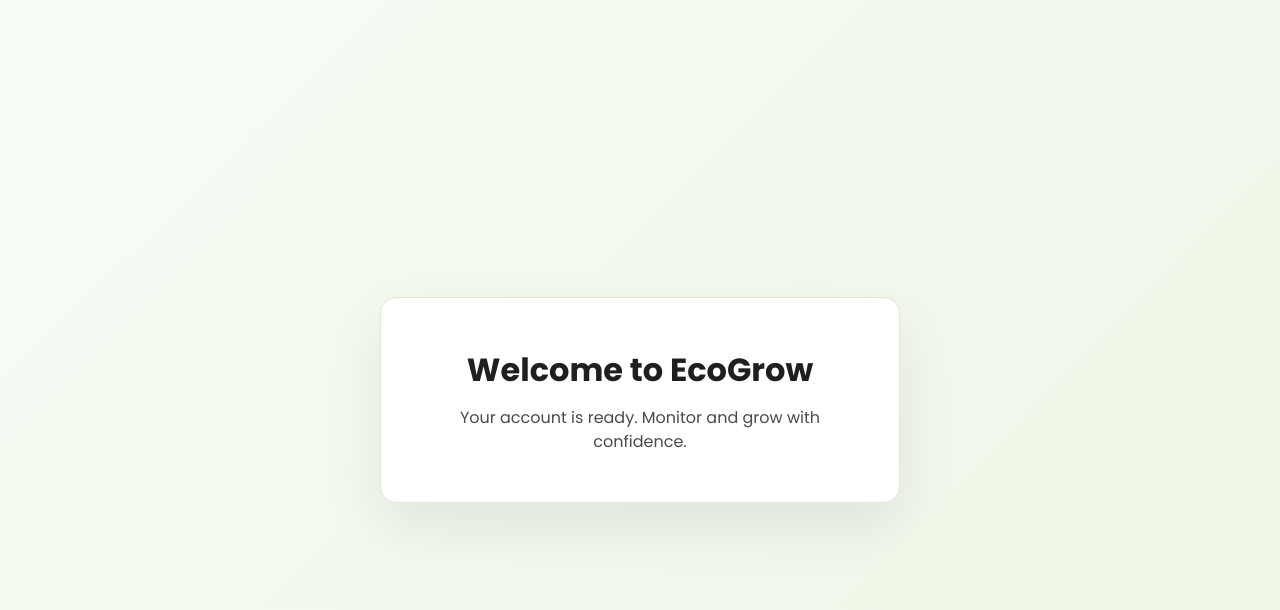
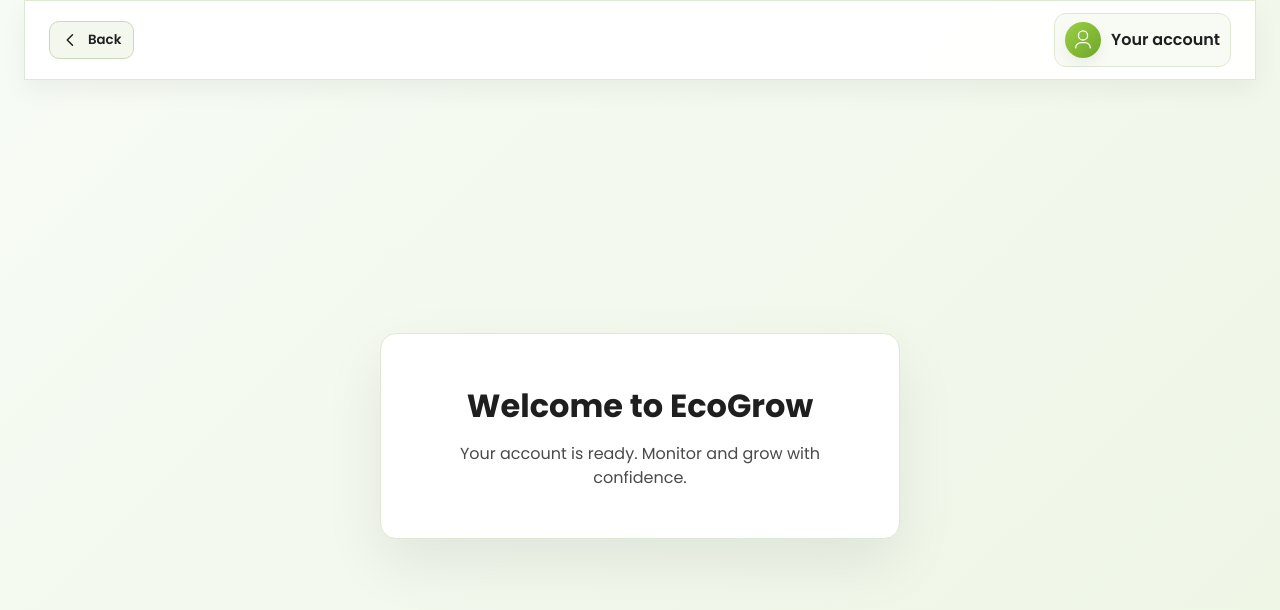
Before and after one commit to albinjojo/EcoGrow, a React (Vite) app: page /welcome in a window 1280 px wide. Shown: the top 610 px of the page. Built offline with nearby package versions, Linux system fonts and the light colour scheme; no server answers.

Commit message:
added a navbar with functionality of backnavigation from landingpage

```diff
--- /dev/null
+++ b/src/components/NavigationBar.jsx
@@ -0,0 +1,41 @@
+const UserIcon = () => (
+  <svg width="24" height="24" viewBox="0 0 24 24" fill="none" xmlns="http://www.w3.org/2000/svg">
+    <path
+      d="M12 12C14.7614 12 17 9.76142 17 7C17 4.23858 14.7614 2 12 2C9.23858 2 7 4.23858 7 7C7 9.76142 9.23858 12 12 12Z"
+      stroke="currentColor"
+      strokeWidth="1.4"
+      strokeLinecap="round"
+      strokeLinejoin="round"
+    />
+    <path
+      d="M4 20.6C4 17.3876 6.68629 14.8 10 14.8H14C17.3137 14.8 20 17.3876 20 20.6"
+      stroke="currentColor"
+      strokeWidth="1.4"
+      strokeLinecap="round"
+    />
+  </svg>
+)
+
+const NavigationBar = ({ userName = 'Account', onBack }) => {
+  return (
+    <header className="nav-bar">
+      <button className="nav-back" type="button" onClick={onBack} aria-label="Go back">
+        <svg width="18" height="18" viewBox="0 0 18 18" fill="none" xmlns="http://www.w3.org/2000/svg">
+          <path d="M10.5 3.75L5.25 9L10.5 14.25" stroke="#1F1F1F" strokeWidth="1.5" strokeLinecap="round" strokeLinejoin="round" />
+        </svg>
+        <span>Back</span>
+      </button>
+
+      <div className="nav-spacer" aria-hidden />
+
+      <div className="nav-user" aria-label="User account">
+        <span className="nav-avatar" aria-hidden>
+          <UserIcon />
+        </span>
+        <span className="nav-username">{userName}</span>
+      </div>
+    </header>
+  )
+}
+
+export default NavigationBar
--- a/src/pages/LandingPage.css
+++ b/src/pages/LandingPage.css
@@ -2,9 +2,18 @@
   min-height: 100vh;
   background: linear-gradient(135deg, #f7fbf5 0%, #eef6e5 100%);
   display: flex;
+  flex-direction: column;
+  align-items: center;
+  padding: 0 24px 24px;
+  gap: 16px;
+}
+
+.welcome-body {
+  width: 100%;
+  display: flex;
   align-items: center;
   justify-content: center;
-  padding: 24px;
+  flex: 1;
 }
 
 .welcome-card {
@@ -29,3 +38,76 @@
   font-size: 16px;
   color: #4a4a4a;
 }
+
+.nav-bar {
+  width: 100%;
+  max-width: none;
+  display: flex;
+  align-items: center;
+  background: rgba(255, 255, 255, 0.95);
+  border: 1px solid #dfe8d4;
+  border-radius: 0;
+  padding: 12px 24px;
+  box-shadow: 0 10px 24px rgba(0, 0, 0, 0.05);
+  backdrop-filter: blur(6px);
+  position: sticky;
+  top: 0;
+  left: 0;
+  z-index: 10;
+}
+
+.nav-back {
+  display: inline-flex;
+  align-items: center;
+  gap: 8px;
+  background: #f3f7ed;
+  border: 1px solid #cbd8ba;
+  color: #1f1f1f;
+  padding: 8px 12px;
+  border-radius: 10px;
+  font-weight: 600;
+  cursor: pointer;
+  transition: background 120ms ease, box-shadow 120ms ease;
+}
+
+.nav-back:hover {
+  background: #e8f0dc;
+  box-shadow: 0 6px 16px rgba(0, 0, 0, 0.06);
+}
+
+.nav-spacer {
+  flex: 1;
+}
+
+.nav-user {
+  display: inline-flex;
+  align-items: center;
+  gap: 10px;
+  padding: 8px 10px;
+  border-radius: 12px;
+  background: #f8fbf3;
+  border: 1px solid #dfe8d4;
+  cursor: default;
+}
+
+.nav-avatar {
+  width: 36px;
+  height: 36px;
+  display: grid;
+  place-items: center;
+  border-radius: 50%;
+  background: linear-gradient(135deg, #9bcf47, #6fa628);
+  box-shadow: 0 6px 14px rgba(0, 0, 0, 0.06);
+  color: #ffffff;
+}
+
+.nav-avatar svg {
+  width: 22px;
+  height: 22px;
+  stroke: #ffffff;
+}
+
+.nav-username {
+  font-weight: 600;
+  color: #1f1f1f;
+}
--- a/src/pages/LandingPage.jsx
+++ b/src/pages/LandingPage.jsx
@@ -1,11 +1,28 @@
+import { useNavigate } from 'react-router-dom'
+import NavigationBar from '../components/NavigationBar'
 import './LandingPage.css'
 
 const LandingPage = () => {
+  const navigate = useNavigate()
+
+  const handleBack = () => {
+    const hasHistory = window.history.state?.idx > 0
+    if (hasHistory) {
+      navigate(-1)
+      return
+    }
+    navigate('/login')
+  }
+
   return (
     <div className="welcome-shell">
-      <div className="welcome-card">
-        <h1>Welcome to EcoGrow</h1>
-        <p>Your account is ready. Monitor and grow with confidence.</p>
+      <NavigationBar onBack={handleBack} userName="Your account" />
+
+      <div className="welcome-body">
+        <div className="welcome-card">
+          <h1>Welcome to EcoGrow</h1>
+          <p>Your account is ready. Monitor and grow with confidence.</p>
+        </div>
       </div>
     </div>
   )
--- a/src/pages/LoginPage.jsx
+++ b/src/pages/LoginPage.jsx
@@ -82,7 +82,7 @@ const LoginPage = () => {
     try {
       const result = await handleLogin(form)
       setStatus({ type: 'success', message: result?.message || 'Login successful.' })
-      navigate('/welcome', { replace: true })
+      navigate('/welcome')
     } catch (err) {
       setStatus({ type: 'error', message: err.message || 'Unable to login right now.' })
     } finally {
--- a/src/pages/SignupPage.jsx
+++ b/src/pages/SignupPage.jsx
@@ -47,7 +47,7 @@ const SignupPage = () => {
     try {
       const result = await handleSignup(form)
       setStatus({ type: 'success', message: result?.message || 'Signup successful.' })
-      navigate('/welcome', { replace: true })
+      navigate('/welcome')
     } catch (err) {
       setStatus({ type: 'error', message: err.message || 'Unable to signup right now.' })
     } finally {
```
